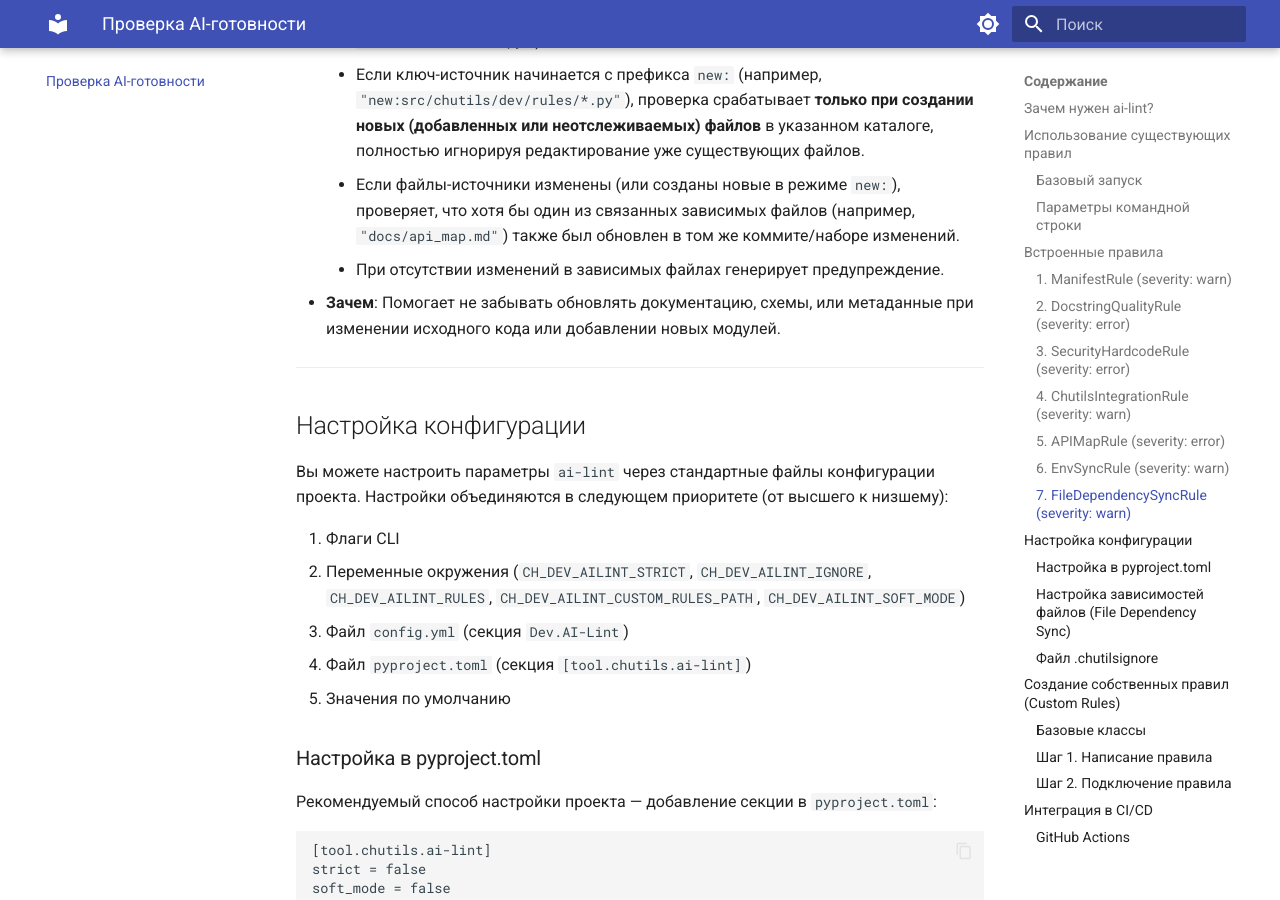
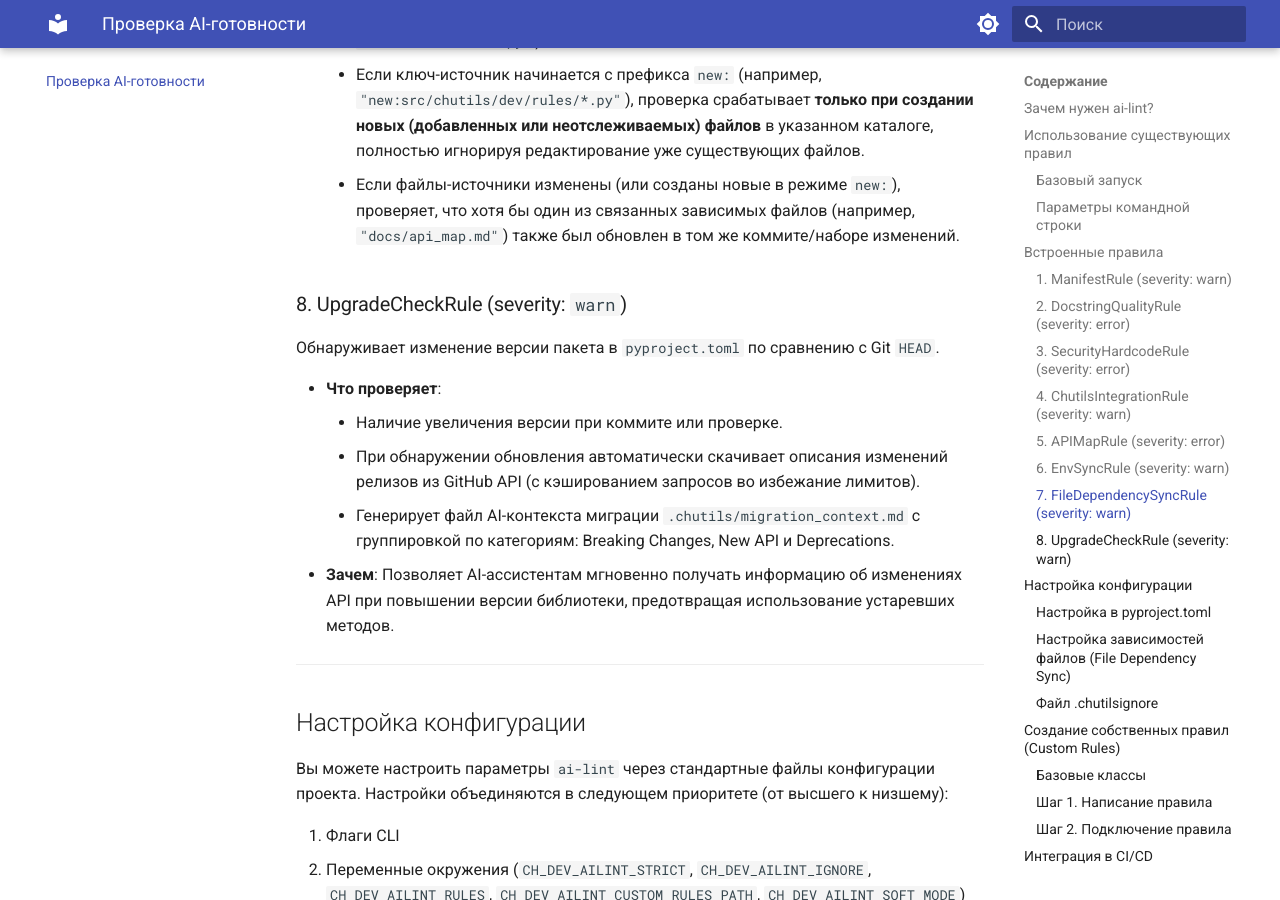
Before and after one commit to Chu4hel/chutils, an MkDocs documentation site: the page built from docs/ai_lint.md, in a window 1280 px wide and 900 px high, scrolled down 4548 px. Built offline with MkDocs 1.6.1 and Material for MkDocs 9.7.7, drawn with Linux system fonts in a browser that asks for light colours.

Commit message:
docs(ai-lint): Задокументировать новое правило UpgradeCheckRule в руководствах
Обновлена документация линтера:

- В docs/ai_lint.md добавлено подробное описание работы UpgradeCheckRule.

- В docs/cli/dev.md новое правило добавлено в список встроенных правил проверки.

- Обновлена карта API.

```diff
--- a/docs/ai_lint.md
+++ b/docs/ai_lint.md
@@ -155,9 +155,19 @@ chutils dev ai-lint --strict --ignore "build/,legacy_code.py" --rules "ManifestR
       игнорируя редактирование уже существующих файлов.
     * Если файлы-источники изменены (или созданы новые в режиме `new:`), проверяет, что хотя бы один из связанных
       зависимых файлов (например, `"docs/api_map.md"`) также был обновлен в том же коммите/наборе изменений.
-    * При отсутствии изменений в зависимых файлах генерирует предупреждение.
-* **Зачем**: Помогает не забывать обновлять документацию, схемы, или метаданные при изменении исходного кода или
-  добавлении новых модулей.
+
+### 8. UpgradeCheckRule (severity: `warn`)
+
+Обнаруживает изменение версии пакета в `pyproject.toml` по сравнению с Git `HEAD`.
+
+* **Что проверяет**:
+    * Наличие увеличения версии при коммите или проверке.
+    * При обнаружении обновления автоматически скачивает описания изменений релизов из GitHub API (с кэшированием
+      запросов во избежание лимитов).
+    * Генерирует файл AI-контекста миграции `.chutils/migration_context.md` с группировкой по категориям: Breaking
+      Changes, New API и Deprecations.
+* **Зачем**: Позволяет AI-ассистентам мгновенно получать информацию об изменениях API при повышении версии библиотеки,
+  предотвращая использование устаревших методов.
 
 ---
 
```
Also changed, not shown: api_map.md (+2 -2 lines), docs/cli/dev.md (+3 -0 lines).
